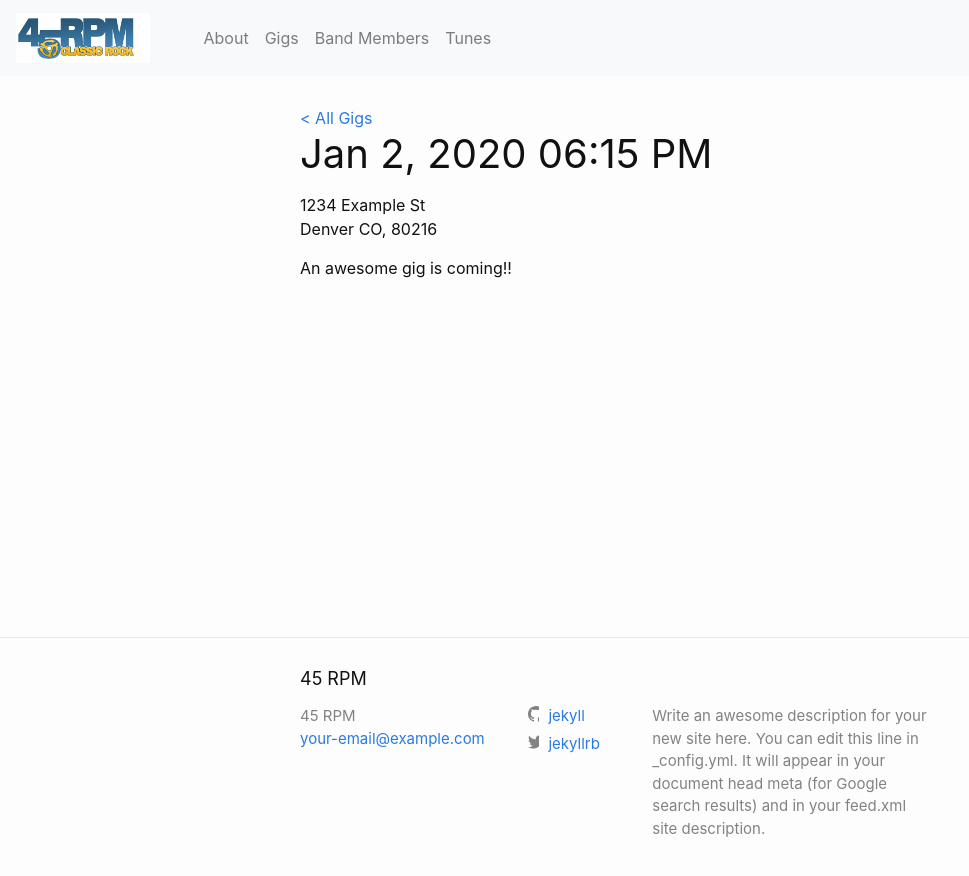
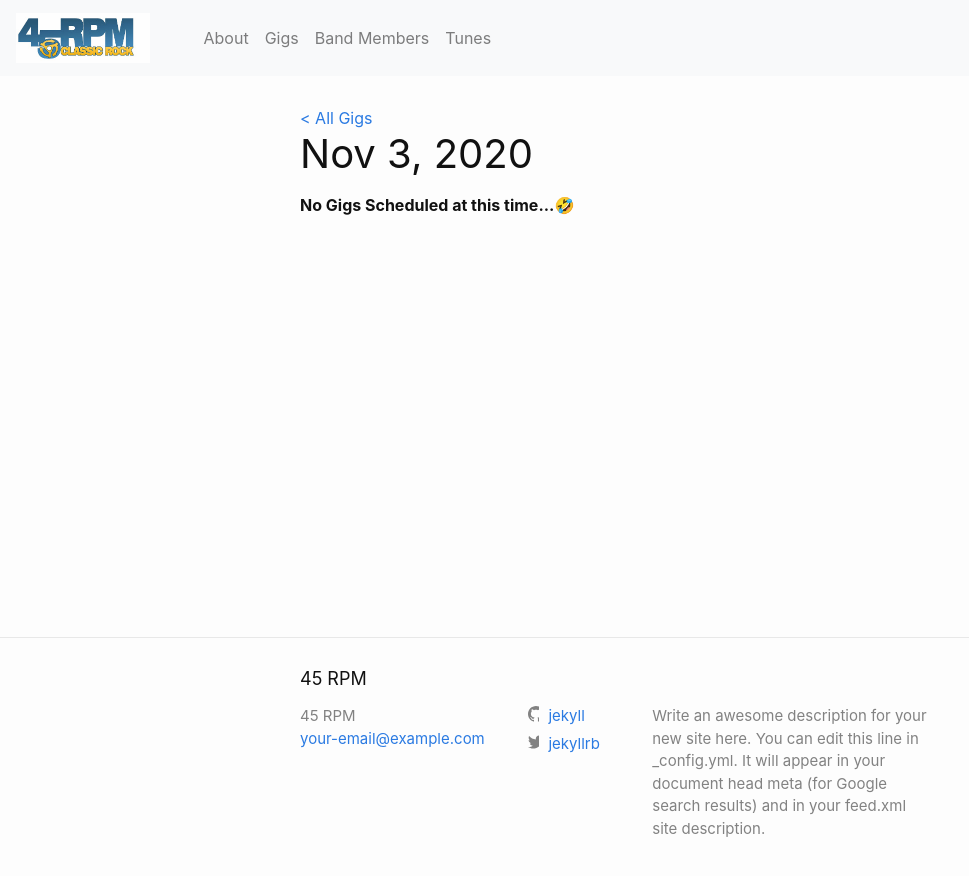
Before and after one commit to 5290charlie/45rpm-site, a Jekyll site: the page built from _gigs/next-gig.md, in a window 1280 px wide. Shown: the top 876 px of the page, without its empty margins (0-969 px from the left). Built offline with Jekyll 4.4.1, drawn with Linux system fonts in a browser that asks for light colours.

Commit message:
[HT] Edited item: _gigs/next-gig.md

```diff
--- a/_gigs/next-gig.md
+++ b/_gigs/next-gig.md
@@ -1,10 +1,8 @@
 ---
 layout: gig
-gig_date: 2/1/2020
-gig_time: '06:15 PM'
-address_textarea: |-
-  1234 Example St
-  Denver CO, 80216
+gig_date: 03/11/2020
+gig_time: ''
+address_textarea: ''
 
 ---
-<p>An awesome gig is coming!!</p>
+<p><strong>No Gigs Scheduled at this time...🤣</strong></p>
```
